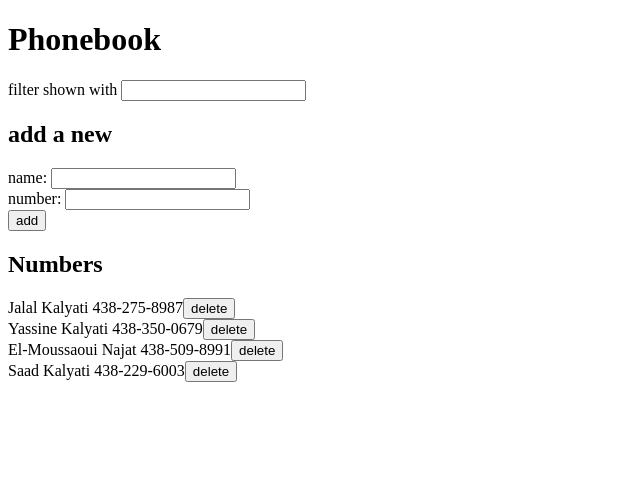
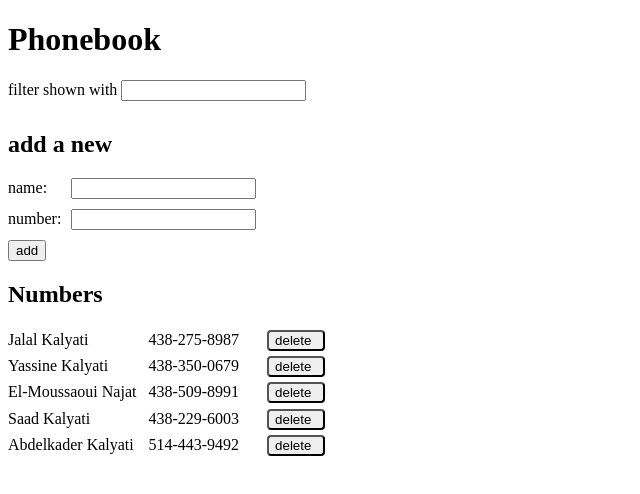
Before and after one commit to StarshipGhost/fullstackopen, a React (Vite) app in the folder part2/thephonebook/: page / in a window 1280 px wide. Shown: the top 494 px of the page, without its empty margins (0-640 px from the left). Built offline with nearby package versions, Linux system fonts and the light colour scheme; data requests are answered from the project's data file.

Commit message:
Add styling to form and numbers

```diff
--- a/part2/thephonebook/db.json
+++ b/part2/thephonebook/db.json
@@ -19,6 +19,11 @@
       "id": "06bd",
       "name": "Saad Kalyati",
       "number": "438-229-6003"
+    },
+    {
+      "id": "2805",
+      "name": "Abdelkader Kalyati",
+      "number": "514-443-9492"
     }
   ]
 }
--- a/part2/thephonebook/src/App.jsx
+++ b/part2/thephonebook/src/App.jsx
@@ -34,12 +34,14 @@ const PersonForm = ({
   return (
     <div>
       <h2>add a new</h2>
-      <form onSubmit={addPersonFunction}>
-        <div>
-          name: <input value={nameValue} onChange={onNameChange} />
+      <form onSubmit={addPersonFunction} className="person-form">
+        <div className="person-form">
+          <label for="name">name:</label>
+          <input id="name" value={nameValue} onChange={onNameChange} />
         </div>
-        <div>
-          number: <input value={numberValue} onChange={onNumberChange} />
+        <div className="person-form">
+          <label for="number">number:</label>
+          <input id="number" value={numberValue} onChange={onNumberChange} />
         </div>
         <div>
           <button type="submit">add</button>
@@ -51,9 +53,10 @@ const PersonForm = ({
 
 const Person = ({ name, number, deletePersonFunction }) => {
   return (
-    <div>
-      {name} {number}
-      <button onClick={deletePersonFunction}>delete</button>
+    <div className="person-item">
+      <span className="person-name">{name}</span>
+      <span className="person-number">{number}</span>
+      <button className="person-button" onClick={deletePersonFunction}>delete</button>
     </div>
   );
 };
@@ -169,6 +172,7 @@ const App = () => {
         onNumberChange={handleNumberChange}
       />
       <h2>Numbers</h2>
+      <div className="persons">
       {filteredPersons.map(({ name, number, id }) => (
         <Person
           key={id}
@@ -177,6 +181,7 @@ const App = () => {
           deletePersonFunction={() => deletePerson(id)}
         />
       ))}
+      </div>
     </div>
   );
 };
--- a/part2/thephonebook/src/index.css
+++ b/part2/thephonebook/src/index.css
@@ -1,3 +1,20 @@
+form.person-form {
+    display: table;
+}
+
+div.person-form {
+    display: table-row;
+}
+
+label, input {
+    display: table-cell;
+    margin-bottom: 0.625rem;
+}
+
+label {
+    padding-right: 0.625rem;
+}
+
 .notification {
     font-Size: 1.25rem;
     background-color: lightgray;
@@ -16,3 +33,22 @@
     color: green;
     border: solid green;
 }
+
+.persons {
+    display: table;
+}
+
+.person-item {
+    display: table-row;
+    margin: 2rem;
+}
+
+.person-name, .person-number, .person-button {
+    display: table-cell;
+    margin: 0.1625rem 1rem;
+    padding-right: 0.75rem;
+}
+
+button.person-button {
+    border-radius: 0.25rem;
+}
```
